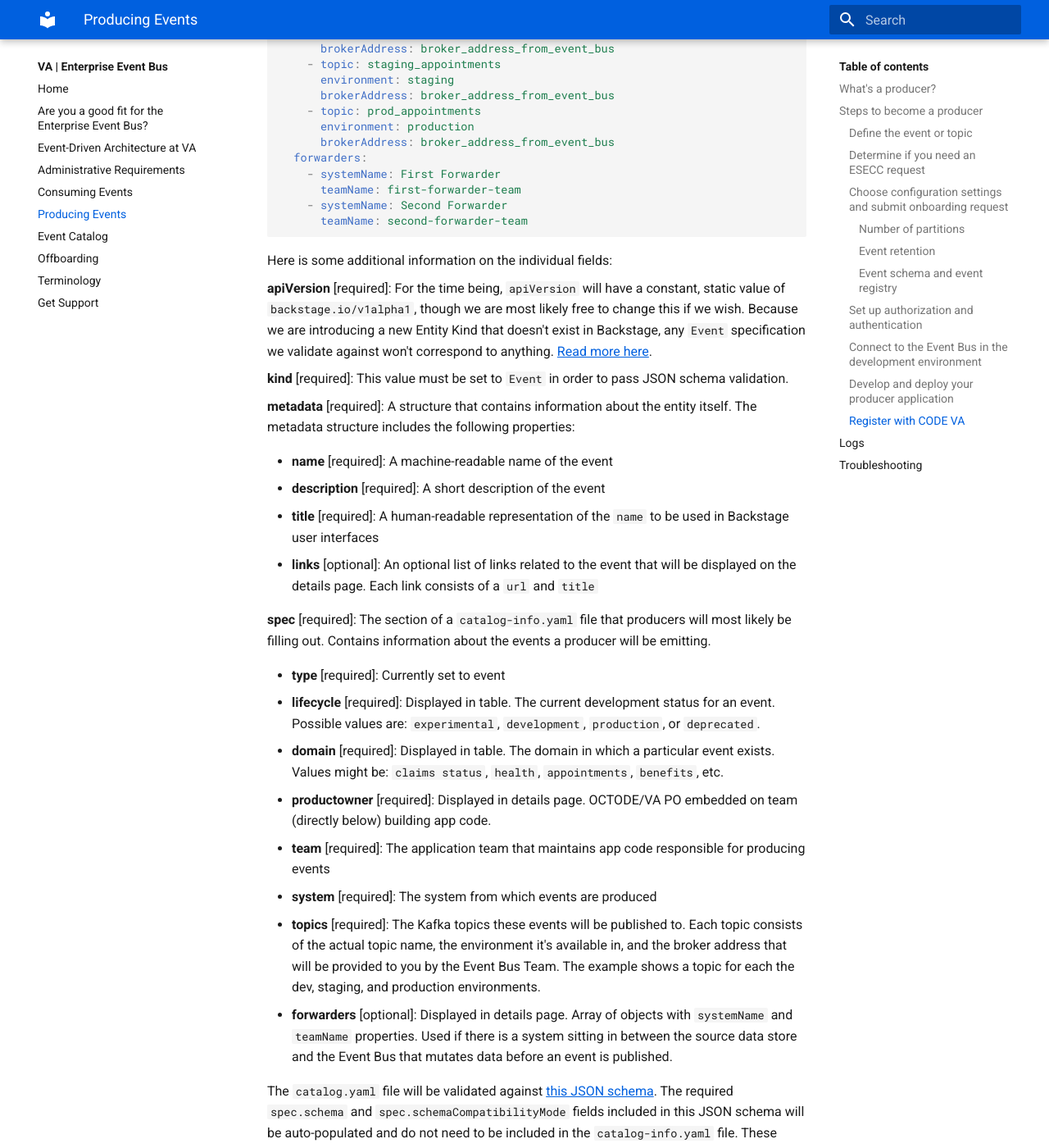
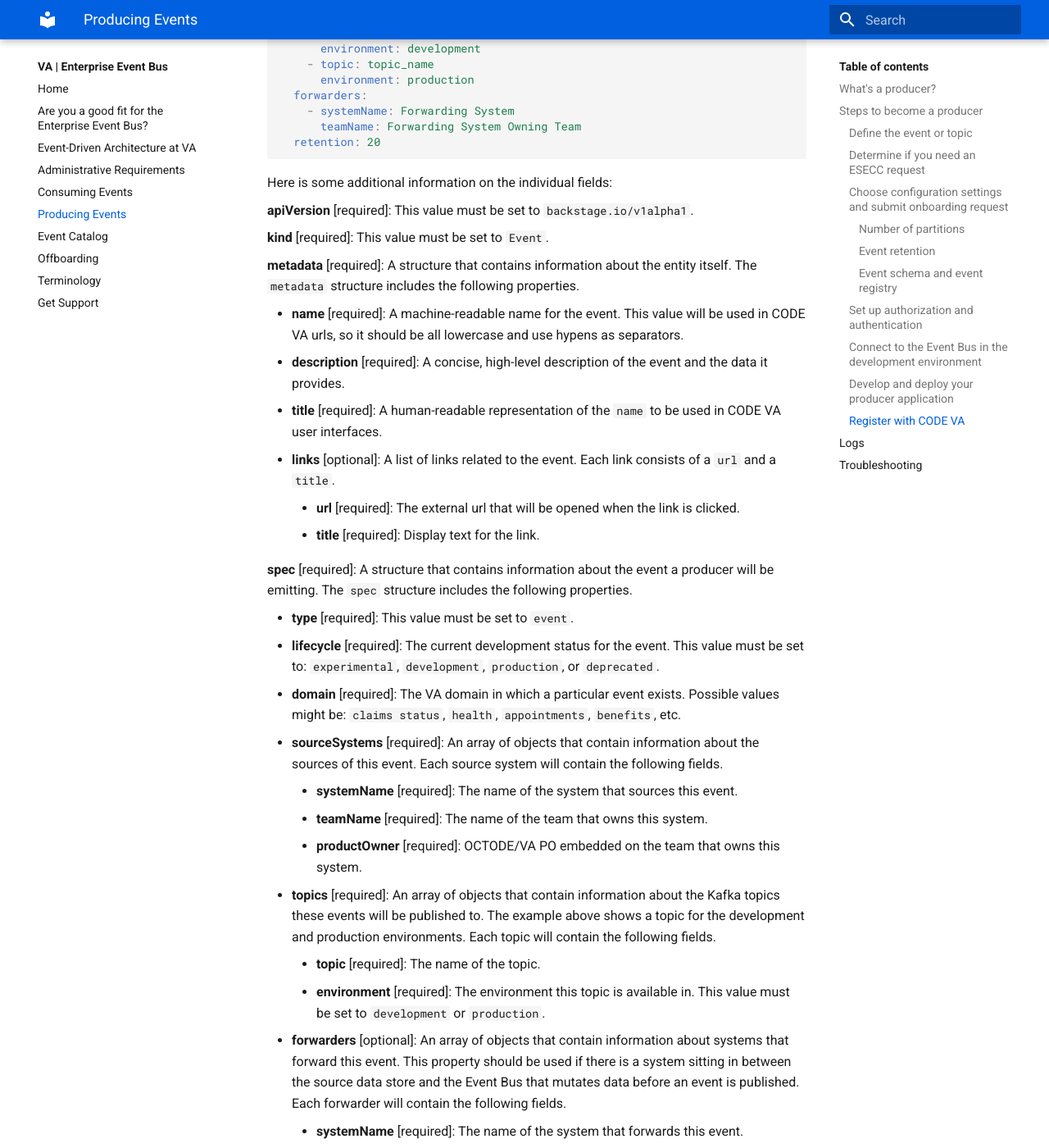
Before and after one commit to department-of-veterans-affairs/ves-event-bus-developer-portal, an MkDocs documentation site: the page built from docs/produce-events.md, in a window 1280 px wide and 1400 px high, scrolled down 6142 px. Shown: the whole window at 82% size. Built offline with MkDocs 1.6.1 and Material for MkDocs 9.7.7, drawn with Linux system fonts in a browser that asks for light colours; some of the changed text lies outside the part shown.

Commit message:
1768 - update event catalog instructions and information

````diff
--- a/docs/produce-events.md
+++ b/docs/produce-events.md
@@ -165,11 +165,11 @@ See for instance this Java code that produces messages to a topic named “test
 
 ### Register with CODE VA
 
-[CODE VA](https://code.va.gov/) (formerly known as the Hub) is a software catalog that houses entities from across VA. Once you have your producer application up and running, it's important to register with the catalog to ensure that both current and future consumers can discover your event and access its details.
+[CODE VA](https://code.va.gov/) (must be on VA network to view) is a software catalog that houses information about software entities from across the VA. Once you have your producer application up and running, it's important to register with the catalog to ensure that both current and future consumers can discover your event and access its details.
 
 In Backstage, entities represent software components or resources that share a common data shape and semantics. While there are several built-in entities, we have specifically created a custom entity called "Event" for the Event Bus.
 
-To register your topic with CODE VA:
+To register your event with CODE VA:
 
 1. Create a file named `catalog-info.yaml` at the root of your source code repository.
 2. Populate the `catalog-info.yaml` file with an `Event` Backstage entity based on the data structure below:
@@ -179,84 +179,69 @@ To register your topic with CODE VA:
     kind: Event
     metadata:
       name: event-name
-      description: Event description
+      description: Event description.
       title: Event Name
       links:
         - url: https://sample-slack-link.com
-          title: Event Producer slack channel
+          title: Event Producer Slack Channel
         - url: https://sample-link.com
-          title: Event documentation
+          title: Event Documentation
     spec:
       type: event
       lifecycle: production
       domain: health
-      productowner: platform-PO-that-owns-this-work-for-VA
-      team: team-that-maintains-event-producing-code
-      system: system-that-produces-the-event
+      sourceSystems:
+        - systemName: Source System Name
+          teamName: Source System Owning Team
+          productOwner: Source System Product Owner
       topics:
-        - topic: dev_appointments
+        - topic: topic_name
           environment: development
-          brokerAddress: broker_address_from_event_bus
-        - topic: staging_appointments
-          environment: staging
-          brokerAddress: broker_address_from_event_bus
-        - topic: prod_appointments
+        - topic: topic_name
           environment: production
-          brokerAddress: broker_address_from_event_bus
       forwarders:
-        - systemName: First Forwarder
-          teamName: first-forwarder-team
-        - systemName: Second Forwarder
-          teamName: second-forwarder-team
+        - systemName: Forwarding System
+          teamName: Forwarding System Owning Team
+      retention: 20
 
     ```
 
 
     Here is some additional information on the individual fields:
 
-    **apiVersion** [required]: For the time being, `apiVersion` will have a constant, static value of `backstage.io/v1alpha1`, though we are most likely free to change this if we wish. Because we are introducing a new Entity Kind that doesn't exist in Backstage, any `Event` specification we validate against won't correspond to anything. [Read more here](https://backstage.io/docs/features/software-catalog/descriptor-format#apiversion-and-kind-required).
+    **apiVersion** [required]: This value must be set to `backstage.io/v1alpha1`.
 
-    **kind** [required]: This value must be set to `Event` in order to pass JSON schema validation.
+    **kind** [required]: This value must be set to `Event`.
 
-    **metadata** [required]: A structure that contains information about the entity itself. The metadata structure includes the following properties:
+    **metadata** [required]: A structure that contains information about the entity itself. The `metadata` structure includes the following properties.
 
-    * **name** [required]: A machine-readable name of the event
+    * **name** [required]: A machine-readable name for the event. This value will be used in CODE VA urls, so it should be all lowercase and use hypens as separators.
+    * **description** [required]: A concise, high-level description of the event and the data it provides.
+    * **title** [required]: A human-readable representation of the `name` to be used in CODE VA user interfaces.
+    * **links** [optional]: A list of links related to the event. Each link consists of a `url` and a `title`.
+        * **url** [required]: The external url that will be opened when the link is clicked.
+        * **title** [required]: Display text for the link.
 
-    * **description** [required]: A short description of the event
+    **spec** [required]: A structure that contains information about the event a producer will be emitting. The `spec` structure includes the following properties.
 
-    * **title** [required]: A human-readable representation of the `name` to be used in Backstage user interfaces
+    * **type** [required]: This value must be set to `event`.
+    * **lifecycle** [required]: The current development status for the event. This value must be set to: `experimental`, `development`, `production`, or `deprecated`.
+    * **domain** [required]: The VA domain in which a particular event exists. Possible values might be: `claims status`, `health`, `appointments`, `benefits`, etc.
+    * **sourceSystems** [required]: An array of objects that contain information about the sources of this event. Each source system will contain the following fields.
+        * **systemName** [required]: The name of the system that sources this event.
+        * **teamName** [required]: The name of the team that owns this system.
+        * **productOwner** [required]: OCTODE/VA PO embedded on the team that owns this system.
+    * **topics** [required]: An array of objects that contain information about the Kafka topics these events will be published to. The example above shows a topic for the development and production environments. Each topic will contain the following fields.
+        * **topic** [required]: The name of the topic.
+        * **environment** [required]: The environment this topic is available in. This value must be set to `development` or `production`.
+    * **forwarders** [optional]: An array of objects that contain information about systems that forward this event. This property should be used if there is a system sitting in between the source data store and the Event Bus that mutates data before an event is published. Each forwarder will contain the following fields.
+        * **systemName** [required]: The name of the system that forwards this event.
+        * **teamName** [required]: The name of the team that owns this forwarding system.
+    * **retention** [optional]: This value represents the number of days that each event is retained for. It should be set to an integer. This property only needs to be set if your topic has a custom retention policy. If it is not set, the default of 7 days will be displayed.
 
-    * **links** [optional]: An optional list of links related to the event that will be displayed on the details page. Each link consists of a `url` and `title`
+    The `catalog.yaml` file will be validated against [this JSON schema](https://github.com/department-of-veterans-affairs/ves-event-bus-backstage-plugins/blob/main/plugins/event-kind-backend/src/schema/Event.schema.json). The required `spec.schema`, `spec.schemaCompatibilityMode`, and `spec.topics.brokerAddresses` fields included in this JSON schema will be auto-populated and should not be included in the `catalog-info.yaml` file. The optional `spec.averageDailyEvents` field will also be auto-populated and should not be included in the `catalog-info.yaml` file.
 
-    **spec** [required]: The section of a `catalog-info.yaml` file that producers will most likely be filling out. Contains information about the events a producer will be emitting.
-
-    * **type** [required]:
-    Currently set to event
-
-    * **lifecycle** [required]:
-    Displayed in table. The current development status for an event. Possible values are: `experimental`, `development`, `production`, or `deprecated`.
-
-    * **domain** [required]:
-    Displayed in table. The domain in which a particular event exists. Values might be: `claims status`, `health`, `appointments`, `benefits`, etc.
-
-    * **productowner** [required]:
-    Displayed in details page. OCTODE/VA PO embedded on team (directly below) building app code.
-
-    * **team** [required]:
-    The application team that maintains app code responsible for producing events
-
-    * **system** [required]:
-    The system from which events are produced
-
-    * **topics** [required]:
-    The Kafka topics these events will be published to. Each topic consists of the actual topic name, the environment it's available in, and the broker address that will be provided to you by the Event Bus Team. The example shows a topic for each the dev, staging, and production environments.
-
-    * **forwarders** [optional]:
-    Displayed in details page. Array of objects with `systemName` and `teamName` properties. Used if there is a system sitting in between the source data store and the Event Bus that mutates data before an event is published.
-
-    The `catalog.yaml` file will be validated against [this JSON schema](https://github.com/department-of-veterans-affairs/ves-event-bus-backstage-plugins/blob/main/plugins/event-kind-backend/src/schema/Event.schema.json). The required `spec.schema` and `spec.schemaCompatibilityMode` fields included in this JSON schema will be auto-populated and do not need to be included in the `catalog-info.yaml` file. These values will be fetched from the Schema Registry based on the event's topic name.
-
-3. Once your `catalog-info.yaml` file has been committed, log into [CODE VA](https://code.va.gov/) while on the VA network, and follow the [default Backstage provided method](https://backstage.io/docs/features/software-catalog/#adding-components-to-the-catalog) for adding entries to the catalog.
+3. Once your `catalog-info.yaml` file has been committed it will be automatically picked up after some time and the event will be viewable on [CODE VA](https://code.va.gov/) (must be on the VA network to view). If you would like the event to display quicker, log into [CODE VA](https://code.va.gov/) while on the VA network and follow the [default Backstage provided method](https://backstage.io/docs/features/software-catalog/#adding-components-to-the-catalog) for adding entries to the catalog.
 
 
 ## Logs
````
Also changed, not shown: docs/consume-events.md (+69 -12 lines), docs/use-events.md (+0 -1 lines).
